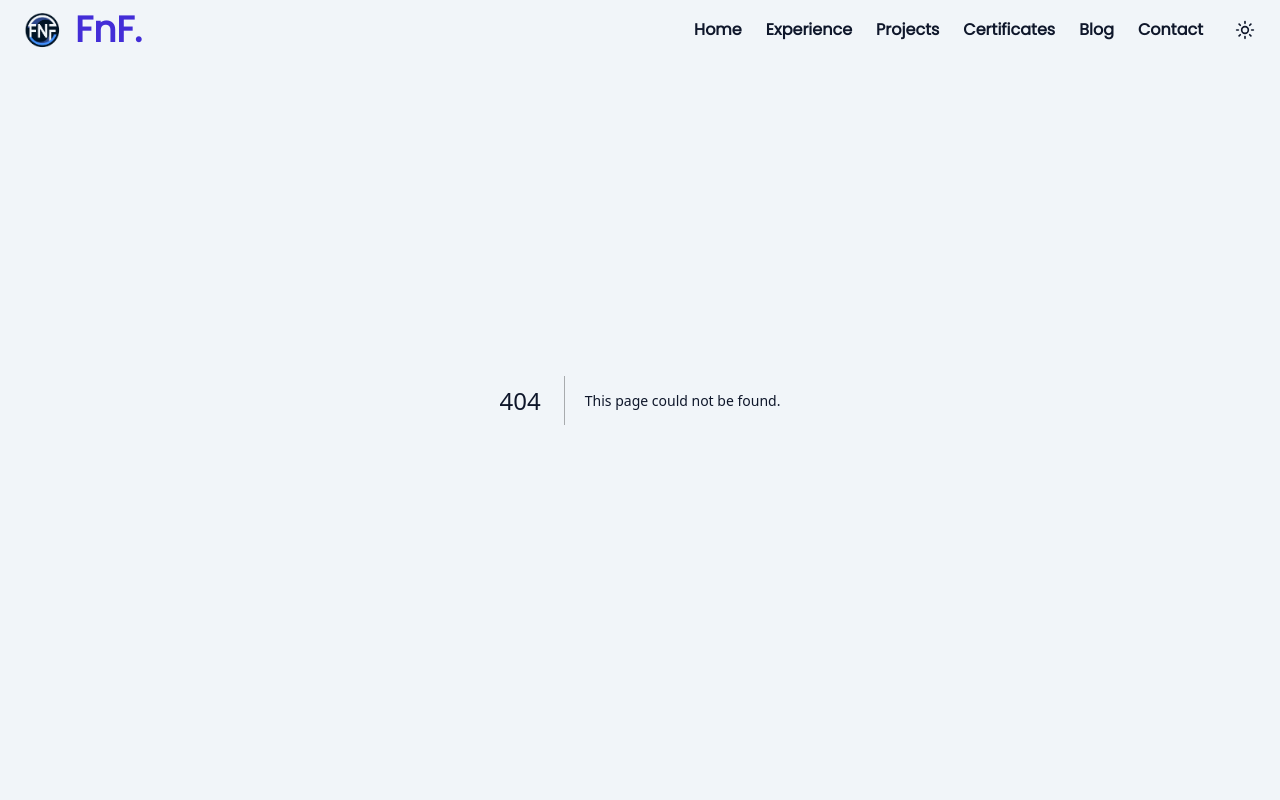
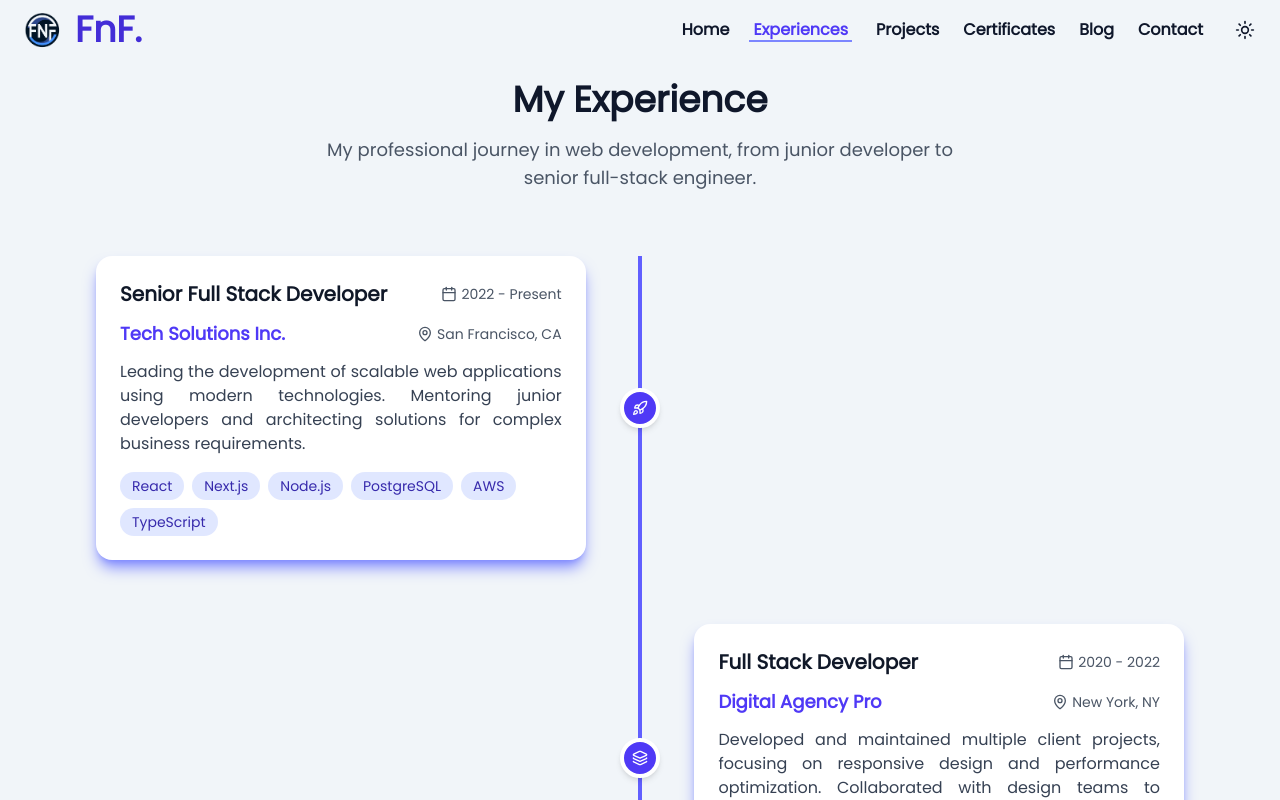
Before and after one commit to faqihfnf/faqih-portofolio, a Next.js app: page /experiences in a window 1280 px wide. Before the commit this address had no page. Shown: the top 800 px of the page. Built offline with nearby package versions, Linux system fonts and the light colour scheme.

Commit message:
add experiences page

```diff
--- /dev/null
+++ b/src/app/experiences/page.tsx
@@ -0,0 +1,34 @@
+"use client";
+
+import ExperienceTimeline from "@/components/sections/experiences/ExperienceTimeline";
+import { ExperienceItem } from "@/data/experiences";
+import { motion } from "framer-motion";
+
+export default function ExperiencePage() {
+  return (
+    <div className="min-h-screen py-20">
+      <div className="max-w-6xl mx-auto px-4 sm:px-6 lg:px-8">
+        <div className="text-center mb-16">
+          <motion.h1
+            className="text-4xl font-bold mb-4"
+            initial={{ opacity: 0, y: 20 }}
+            animate={{ opacity: 1, y: 0 }}
+            transition={{ duration: 0.8 }}>
+            My Experience
+          </motion.h1>
+          <motion.p
+            className="text-lg text-gray-600 dark:text-slate-300 max-w-2xl mx-auto"
+            initial={{ opacity: 0, y: 20 }}
+            animate={{ opacity: 1, y: 0 }}
+            transition={{ duration: 0.8, delay: 0.2 }}>
+            My professional journey in web development, from junior developer to
+            senior full-stack engineer.
+          </motion.p>
+        </div>
+
+        {/* Timeline */}
+        <ExperienceTimeline experiences={ExperienceItem} />
+      </div>
+    </div>
+  );
+}
--- a/src/components/layout/Navbar.tsx
+++ b/src/components/layout/Navbar.tsx
@@ -21,8 +21,8 @@ export default function Navbar() {
       icon: <Home className="h-4 w-4 " />,
     },
     {
-      name: "Experience",
-      link: "/experience",
+      name: "Experiences",
+      link: "/experiences",
       icon: <User className="h-4 w-4 " />,
     },
     {
--- /dev/null
+++ b/src/components/sections/experiences/ExperienceTimeline.tsx
@@ -0,0 +1,95 @@
+"use client";
+
+import { motion } from "framer-motion";
+import { Calendar, MapPin } from "lucide-react";
+import React from "react";
+
+interface Experience {
+  title: string;
+  company: string;
+  location: string;
+  period: string;
+  description: string;
+  icon?: React.ComponentType<React.SVGProps<SVGSVGElement>>;
+  technologies?: string[];
+}
+
+interface ExperienceTimelineProps {
+  experiences: Experience[];
+}
+
+export default function ExperienceTimeline({
+  experiences,
+}: ExperienceTimelineProps) {
+  return (
+    <div className="relative">
+      {/* Garis timeline */}
+      <div className="absolute left-1/2 top-0 bottom-0 w-1 bg-indigo-500 transform -translate-x-1/2"></div>
+
+      <div className="space-y-16">
+        {experiences.map((exp, index) => {
+          const isLeft = index % 2 === 0;
+          return (
+            <motion.div
+              key={index}
+              className={`relative flex flex-col md:flex-row items-center ${
+                isLeft ? "md:justify-start" : "md:justify-end"
+              }`}
+              initial={{ opacity: 0, y: 30 }}
+              animate={{ opacity: 1, y: 0 }}
+              transition={{ duration: 0.6, delay: index * 0.2 }}>
+              {/* Titik timeline dengan icon */}
+              <div className="absolute left-1/2 transform -translate-x-1/2 w-10 h-10 bg-indigo-600 rounded-full border-4 border-white shadow-md z-10 flex items-center justify-center">
+                {exp.icon ? <exp.icon className="w-4 h-4 text-white" /> : null}
+              </div>
+
+              {/* Card */}
+              <div
+                className={`mt-8 md:mt-0 md:w-[45%] bg-white dark:bg-slate-800 p-6 rounded-2xl shadow-lg shadow-indigo-400 transition-shadow relative z-0 ${
+                  isLeft
+                    ? "md:mr-auto md:text-right"
+                    : "md:ml-auto md:text-left"
+                }`}>
+                <div className="flex flex-col sm:flex-row sm:items-center justify-between mb-3">
+                  <h3 className="text-xl font-bold text-gray-900 dark:text-white">
+                    {exp.title}
+                  </h3>
+                  <div className="flex items-center text-gray-600 dark:text-gray-300 text-sm mt-2 sm:mt-0 sm:ml-4">
+                    <Calendar size={16} className="mr-1" />
+                    {exp.period}
+                  </div>
+                </div>
+
+                <div className="flex flex-col sm:flex-row sm:items-center justify-between gap-2 mb-3">
+                  <h4 className="text-lg font-semibold text-indigo-600 dark:text-indigo-500">
+                    {exp.company}
+                  </h4>
+                  <div className="flex items-center text-gray-600 dark:text-gray-300 text-sm">
+                    <MapPin size={16} className="mr-1" />
+                    {exp.location}
+                  </div>
+                </div>
+
+                <p className="text-gray-700 text-justify dark:text-gray-200 mb-4">
+                  {exp.description}
+                </p>
+
+                {exp.technologies && exp.technologies.length > 0 && (
+                  <div className="flex flex-wrap gap-2">
+                    {exp.technologies.map((tech, techIndex) => (
+                      <span
+                        key={techIndex}
+                        className="px-3 py-1 bg-indigo-100 text-indigo-800 dark:bg-indigo-900 dark:text-indigo-100 text-sm font-medium rounded-full">
+                        {tech}
+                      </span>
+                    ))}
+                  </div>
+                )}
+              </div>
+            </motion.div>
+          );
+        })}
+      </div>
+    </div>
+  );
+}
--- a/src/components/sections/home/AboutMe.tsx
+++ b/src/components/sections/home/AboutMe.tsx
@@ -13,7 +13,7 @@ export default function AboutMe() {
           whileInView={{ opacity: 1, y: 0 }}
           transition={{ duration: 0.8 }}
           viewport={{ once: true }}>
-          What About Me
+          Who I Am
         </motion.h2>
         {/* Profile & Text */}
         <motion.div
--- /dev/null
+++ b/src/data/experiences.ts
@@ -0,0 +1,51 @@
+import { Briefcase, Code, Layers, Rocket } from "lucide-react";
+
+export const ExperienceItem = [
+  {
+    title: "Senior Full Stack Developer",
+    company: "Tech Solutions Inc.",
+    location: "San Francisco, CA",
+    period: "2022 - Present",
+    description:
+      "Leading the development of scalable web applications using modern technologies. Mentoring junior developers and architecting solutions for complex business requirements.",
+    icon: Rocket,
+    technologies: [
+      "React",
+      "Next.js",
+      "Node.js",
+      "PostgreSQL",
+      "AWS",
+      "TypeScript",
+    ],
+  },
+  {
+    title: "Full Stack Developer",
+    company: "Digital Agency Pro",
+    location: "New York, NY",
+    period: "2020 - 2022",
+    description:
+      "Developed and maintained multiple client projects, focusing on responsive design and performance optimization. Collaborated with design teams to implement pixel-perfect interfaces.",
+    icon: Layers,
+    technologies: ["React", "Vue.js", "Express.js", "MongoDB", "Docker"],
+  },
+  {
+    title: "Frontend Developer",
+    company: "StartupXYZ",
+    location: "Austin, TX",
+    period: "2019 - 2020",
+    description:
+      "Built responsive web applications and implemented modern UI/UX designs. Worked in an agile environment with rapid prototyping and iterative development.",
+    icon: Code,
+    technologies: ["JavaScript", "React", "SASS", "Webpack", "Git"],
+  },
+  {
+    title: "Junior Web Developer",
+    company: "Web Development Co.",
+    location: "Remote",
+    period: "2018 - 2019",
+    description:
+      "Started my professional journey developing websites and web applications. Learned best practices in coding, version control, and project management.",
+    icon: Briefcase,
+    technologies: ["HTML", "CSS", "JavaScript", "PHP", "MySQL"],
+  },
+];
```
